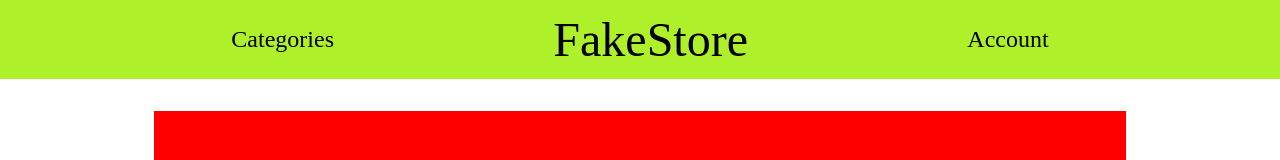
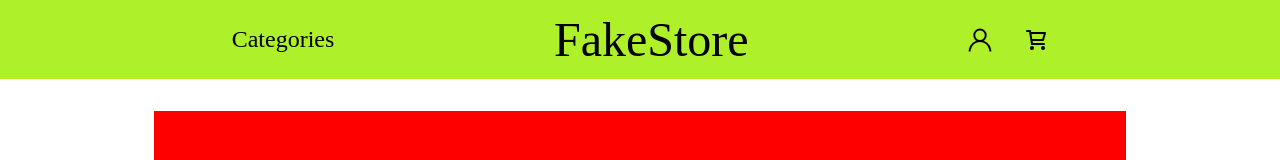
Before and after one commit to RaghRoog/fake-store, a React (Create React App) app: page / in a window 1280 px wide. Shown: the top 160 px of the page. Built offline with nearby package versions, Linux system fonts and the light colour scheme.

Commit message:
changed account to account and cart icons

```diff
--- a/src/components/Nav.js
+++ b/src/components/Nav.js
@@ -37,7 +37,10 @@ export default function Nav() {
                 </div>
             </div>
             <Link to='/'><p className="name">FakeStore</p></Link>
-            <div className="account">Account</div>
+            <div className="account-and-cart">
+                <img src="/imgs/account.svg" alt="account" />
+                <img src="/imgs/cart.svg" alt="cart" />
+            </div>
         </div>
     )
 }
--- a/src/styles/nav.scss
+++ b/src/styles/nav.scss
@@ -27,7 +27,12 @@
     .name{
         font-size: 48px;
     }
-    .account{
-
+    .account-and-cart{
+        display: flex;
+        gap: 32px;
+        img{
+            height: 24px;
+            width: auto;
+        }
     }
 }
```
